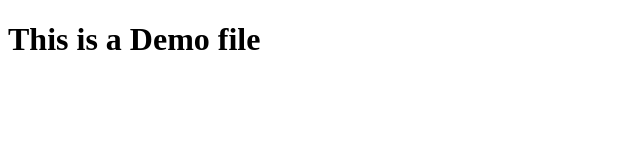
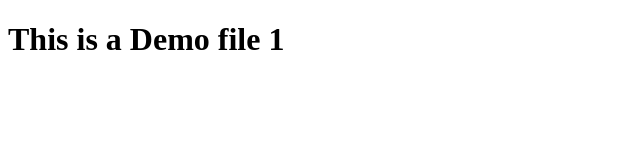
Before and after one commit to omkxy/Mumbai-Dabbawala, a plain HTML site: page demo.html in a window 1280 px wide. Shown: the full height of the page, 0-640 px from the left. Drawn offline with Linux system fonts and the light colour scheme.

Commit message:
Updated- Demo File

```diff
--- a/demo.html
+++ b/demo.html
@@ -6,6 +6,6 @@
     <title>Document</title>
 </head>
 <body>
-    <h1>This is a Demo file</h1>
+    <h1>This is a Demo file 1</h1>
 </body>
 </html>
```
